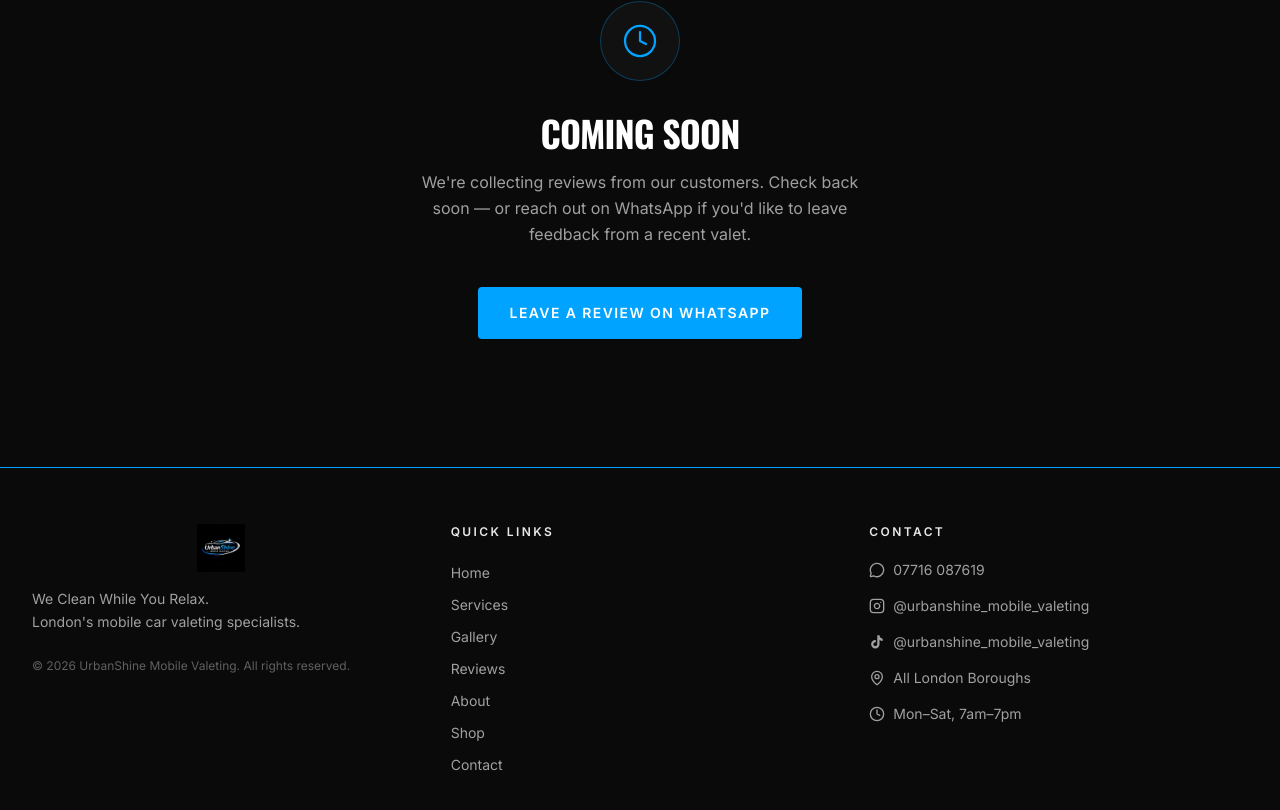
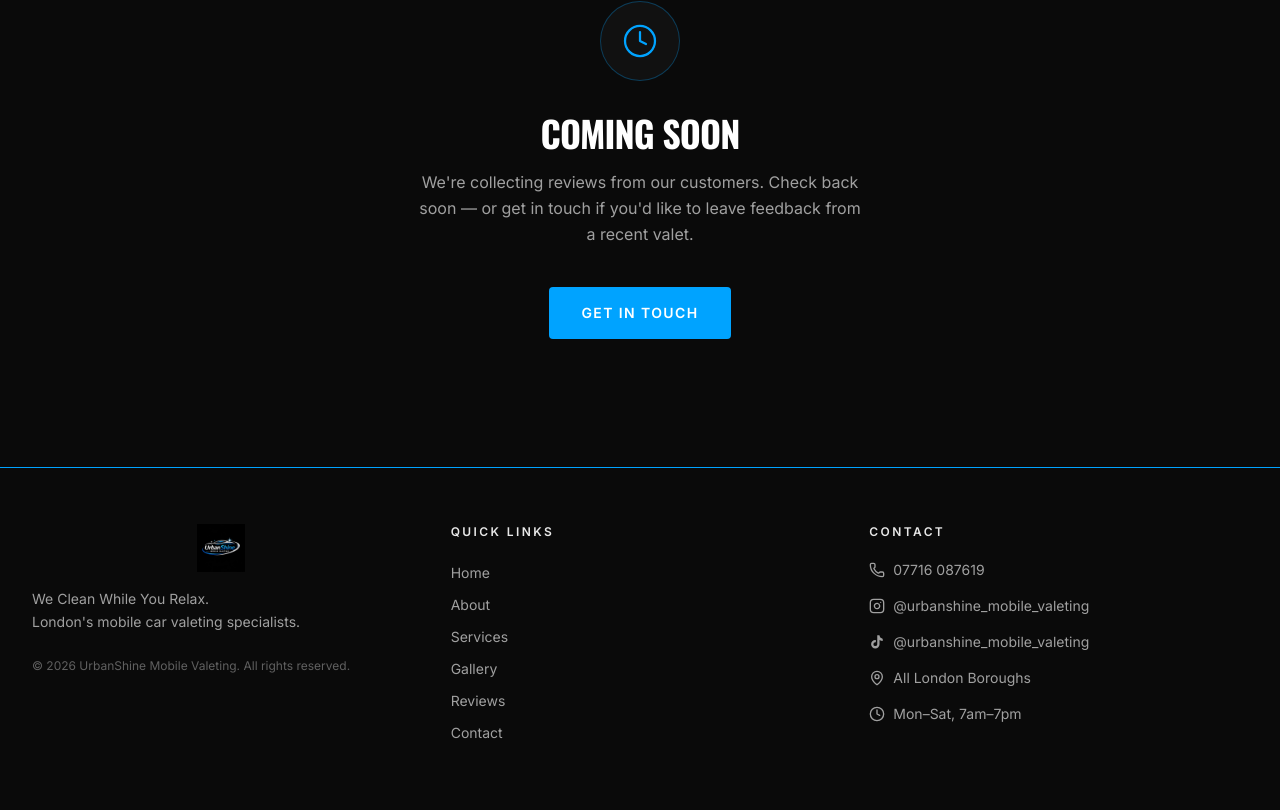
Before and after one commit to zaid5678/urbanshinemobilevaleting, a Next.js app: page /reviews in a window 1280 px wide. Shown: the part 512-1322 px from the top of the page. Built offline with nearby package versions, Linux system fonts and the light colour scheme.

Commit message:
Replace all non-contact WhatsApp links with /contact page links

```diff
--- a/app/page.tsx
+++ b/app/page.tsx
@@ -9,8 +9,6 @@
     "Reliable, friendly, professional mobile car valeting across London. We come to your home or workplace — you don't lift a finger.",
 };
 
-const WHATSAPP_BASE = "https://wa.me/447716087619";
-const BOOK_MSG = encodeURIComponent("Hi UrbanShine, I'd like to book a valet.");
 
 const services = [
   {
@@ -263,17 +261,15 @@
             className="text-[#A0A0A0] text-lg mb-10"
             style={{ fontFamily: "var(--font-inter), sans-serif" }}
           >
-            Message us on WhatsApp and we&apos;ll get you booked in — fast.
+            Fill in our quick form and we&apos;ll get back to you to confirm your booking.
           </p>
-          <a
-            href={`${WHATSAPP_BASE}?text=${BOOK_MSG}`}
-            target="_blank"
-            rel="noopener noreferrer"
+          <Link
+            href="/contact"
             className="inline-block bg-[#00A3FF] text-white font-semibold tracking-widest uppercase px-10 py-5 rounded text-sm transition-all duration-200 hover:bg-[#0077FF] hover:shadow-[0_0_32px_rgba(0,163,255,0.5)]"
             style={{ fontFamily: "var(--font-inter), sans-serif" }}
           >
-            Book on WhatsApp
-          </a>
+            Get a Quote
+          </Link>
         </div>
       </section>
     </>
--- a/app/reviews/page.tsx
+++ b/app/reviews/page.tsx
@@ -1,4 +1,5 @@
 import type { Metadata } from "next";
+import Link from "next/link";
 import { Clock } from "lucide-react";
 
 export const metadata: Metadata = {
@@ -6,8 +7,6 @@
   description:
     "Real reviews from real UrbanShine customers across London. Coming soon.",
 };
-
-const WHATSAPP_BASE = "https://wa.me/447716087619";
 
 export default function ReviewsPage() {
   return (
@@ -45,17 +44,15 @@
           className="text-[#A0A0A0] text-base leading-relaxed max-w-md mx-auto"
           style={{ fontFamily: "var(--font-inter), sans-serif" }}
         >
-          We&apos;re collecting reviews from our customers. Check back soon — or reach out on WhatsApp if you&apos;d like to leave feedback from a recent valet.
+          We&apos;re collecting reviews from our customers. Check back soon — or get in touch if you&apos;d like to leave feedback from a recent valet.
         </p>
-        <a
-          href={`${WHATSAPP_BASE}?text=${encodeURIComponent("Hi UrbanShine, I'd like to leave a review for my recent valet.")}`}
-          target="_blank"
-          rel="noopener noreferrer"
+        <Link
+          href="/contact"
           className="inline-block mt-10 bg-[#00A3FF] text-white font-semibold tracking-widest uppercase px-8 py-4 rounded text-sm transition-all duration-200 hover:bg-[#0077FF] hover:shadow-[0_0_24px_rgba(0,163,255,0.5)]"
           style={{ fontFamily: "var(--font-inter), sans-serif" }}
         >
-          Leave a Review on WhatsApp
-        </a>
+          Get in Touch
+        </Link>
       </section>
     </>
   );
--- a/app/services/page.tsx
+++ b/app/services/page.tsx
@@ -1,4 +1,5 @@
 import type { Metadata } from "next";
+import Link from "next/link";
 import { CheckCircle2 } from "lucide-react";
 import AddToCartButton from "@/components/AddToCartButton";
 
@@ -7,8 +8,6 @@
   description:
     "Transparent pricing, premium results. View all UrbanShine Mobile Valeting packages — from exterior washes to full premium details across London.",
 };
-
-const WHATSAPP_BASE = "https://wa.me/447716087619";
 
 // TODO: confirm pricing with client
 const packages = [
@@ -249,15 +248,13 @@
           </div>
 
           <div className="text-center mt-12">
-            <a
-              href={`${WHATSAPP_BASE}?text=${encodeURIComponent("Hi UrbanShine, I'd like to get a quote for a valet.")}`}
-              target="_blank"
-              rel="noopener noreferrer"
+            <Link
+              href="/contact"
               className="inline-block bg-[#00A3FF] text-white font-semibold tracking-widest uppercase px-10 py-4 rounded text-sm transition-all duration-200 hover:bg-[#0077FF] hover:shadow-[0_0_24px_rgba(0,163,255,0.5)]"
               style={{ fontFamily: "var(--font-inter), sans-serif" }}
             >
               Get a Custom Quote
-            </a>
+            </Link>
           </div>
         </div>
       </section>
--- a/components/Footer.tsx
+++ b/components/Footer.tsx
@@ -1,6 +1,6 @@
 import Link from "next/link";
 import Image from "next/image";
-import { MessageCircle, MapPin, Clock } from "lucide-react";
+import { Phone, MapPin, Clock } from "lucide-react";
 
 function InstagramIcon({ size = 16 }: { size?: number }) {
   return (
@@ -22,11 +22,10 @@
 
 const quickLinks = [
   { href: "/", label: "Home" },
+  { href: "/about", label: "About" },
   { href: "/services", label: "Services" },
   { href: "/gallery", label: "Gallery" },
   { href: "/reviews", label: "Reviews" },
-  { href: "/about", label: "About" },
-  { href: "/shop", label: "Shop" },
   { href: "/contact", label: "Contact" },
 ];
 
@@ -87,13 +86,11 @@
             <ul className="flex flex-col gap-4">
               <li>
                 <a
-                  href="https://wa.me/447716087619"
-                  target="_blank"
-                  rel="noopener noreferrer"
+                  href="tel:+447716087619"
                   className="flex items-center gap-2 text-[#A0A0A0] hover:text-[#00A3FF] text-sm transition-colors duration-200"
                   style={{ fontFamily: "var(--font-inter), sans-serif" }}
                 >
-                  <MessageCircle size={16} className="flex-shrink-0" />
+                  <Phone size={16} className="flex-shrink-0" />
                   07716 087619
                 </a>
               </li>
```
